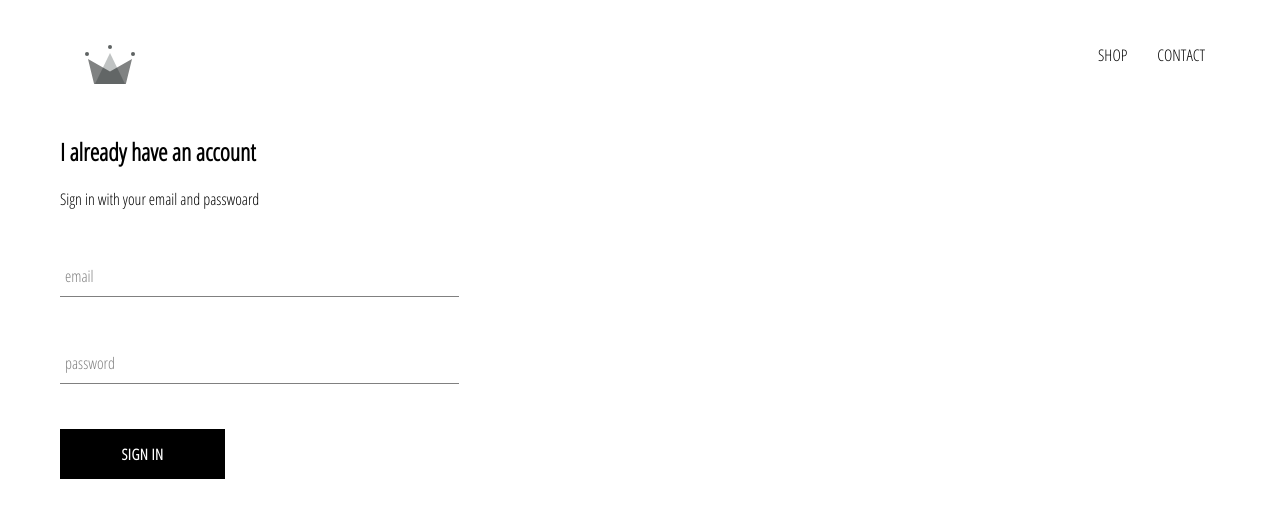
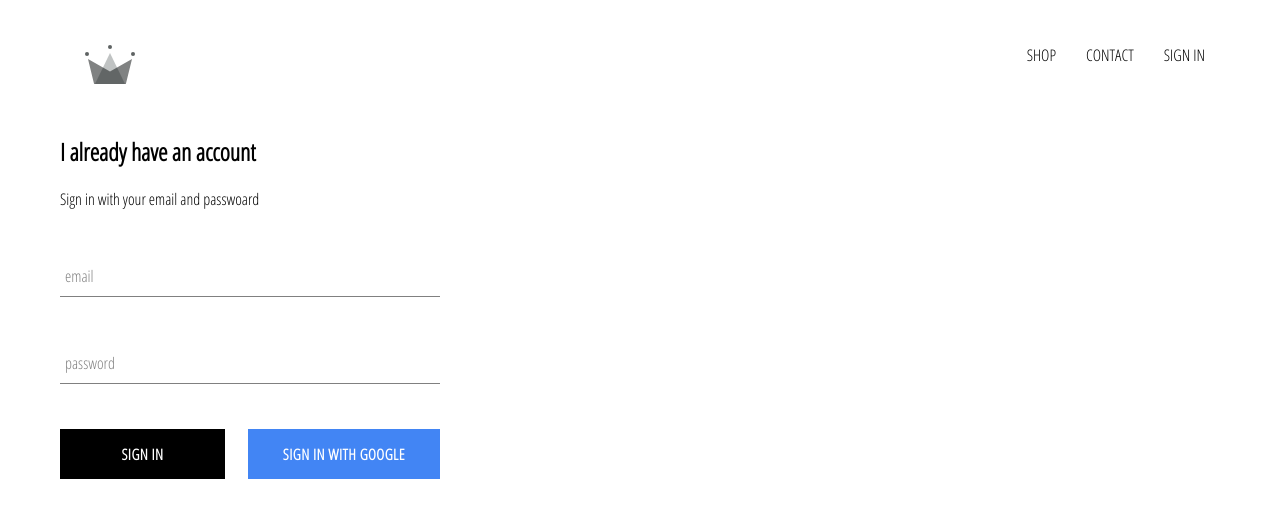
Before and after one commit to JimHui12/crown-clothing, a React (Create React App) app: page /signin in a window 1280 px wide. Shown: the top 518 px of the page. Built offline with nearby package versions, Linux system fonts and the light colour scheme; no server answers.

Commit message:
integrated firebase into application, created sign in in page with sign in component and sign into Google

```diff
--- a/package.json
+++ b/package.json
@@ -6,6 +6,7 @@
     "@testing-library/jest-dom": "^4.2.4",
     "@testing-library/react": "^9.5.0",
     "@testing-library/user-event": "^7.2.1",
+    "firebase": "^7.20.0",
     "node-sass": "^4.14.1",
     "react": "^16.13.1",
     "react-dom": "^16.13.1",
--- a/src/App.css
+++ b/src/App.css
@@ -7,3 +7,7 @@
     text-decoration: none;
     color: black;
 }
+
+* {
+    box-sizing: border-box;
+}
--- a/src/App.js
+++ b/src/App.js
@@ -6,18 +6,43 @@
 import ShopPage from './pages/shop/shop.component';
 import Header from './components/header/header.component';
 import SignInAndSignUpPage from './pages/sign-in-and-sign-up/sign-in-and-sign-up.component';
+import { auth } from './firebase/firebase.utils';
 
-function App() {
+class App extends React.Component {
+  constructor() {
+    super();
+
+    this.state = {
+      currentUser: null
+    };
+  }
+
+  unsubscriberFromAuth = null;
+
+  componentDidMount() {
+    this.unsubscriberFromAuth = auth.onAuthStateChanged(user => {
+      this.setState({ currentUser: user });
+
+    });
+  }
+
+  componentWillUnmount() {
+    this.unsubscriberFromAuth();
+  }
+
+  render() {
     return (
       <div>
-      <Header />
+        <Header currentUser={this.state.currentUser} />
         <Switch >
           <Route exact path='/' exact component={HomePage} />
           <Route path='/shop' component={ShopPage} />
           <Route path="/signin" component={SignInAndSignUpPage} />
         </Switch>
       </div>
-  );
+    )
+  }
+
 }
 
 export default App;
--- a/src/components/custom-button/custom-button.component.jsx
+++ b/src/components/custom-button/custom-button.component.jsx
@@ -1,8 +1,8 @@
 import React from 'react';
 import './custom-button.styles.scss';
 
-const CustomButton = ({ children, ...otherProps }) => (
-    <button className="custom-button" {...otherProps}>
+const CustomButton = ({ children, isGoogleSignIn, ...otherProps }) => (
+    <button className={`${isGoogleSignIn ? 'google-sign-in': ''} custom-button`} {...otherProps}>
         {children}
     </button>
 );
--- a/src/components/custom-button/custom-button.styles.scss
+++ b/src/components/custom-button/custom-button.styles.scss
@@ -19,4 +19,14 @@
     color: black;
     border: 1px solid black;
   }
+
+  &.google-sign-in {
+    background-color: #4285f4;
+    color: white;
+
+    &:hover {
+      background-color: #357ae8;
+      border: none;
+    }
+  }
 }
--- a/src/components/header/header.component.jsx
+++ b/src/components/header/header.component.jsx
@@ -1,9 +1,10 @@
 import React from 'react';
 import { Link } from 'react-router-dom';
+import { auth } from '../../firebase/firebase.utils';
 import { ReactComponent as Logo } from '../../assets/crown.svg';
 import './header.styles.scss';
 
-const Header = () => (
+const Header = ({ currentUser }) => (
     <div className="header">
         <Link className="logo-container" to="/">
             <Logo className="logo"/>
@@ -15,6 +16,14 @@
             <Link className="option" to="/shop">
                 CONTACT
             </Link>
+            {
+                currentUser ?
+                <div className="option" onClick={() => auth.signOut()}>SIGN OUT</div>
+                :
+                <Link className="option" to="/signin">
+                    SIGN IN
+                </Link>
+            }
         </div>
     </div>
 )
--- a/src/components/header/header.styles.scss
+++ b/src/components/header/header.styles.scss
@@ -20,6 +20,7 @@
 
     .option {
       padding: 10px 15px;
+      cursor: pointer;
     }
   }
 }
--- a/src/components/sign-in/sign-in.component.jsx
+++ b/src/components/sign-in/sign-in.component.jsx
@@ -1,6 +1,7 @@
 import React from 'react';
 import FormInput from '../form-input/form-input.component';
 import CustomButton from '../custom-button/custom-button.component';
+import { signInWithGoogle } from '../../firebase/firebase.utils';
 import './sign-in.styles.scss';
 
 class SignIn extends React.Component {
@@ -49,7 +50,12 @@
                         required
                     />
 
-                    <CustomButton type="submit"> Sign In </CustomButton>
+                    <div className="buttons">
+                        <CustomButton type="submit"> Sign In </CustomButton>
+                        <CustomButton onClick={signInWithGoogle} isGoogleSignIn>
+                        Sign In With Google
+                        </CustomButton>
+                    </div>
                 </form>
             </div>
         )
--- a/src/components/sign-in/sign-in.styles.scss
+++ b/src/components/sign-in/sign-in.styles.scss
@@ -1,9 +1,14 @@
 .sign-in {
-    width: 30vw;
+    width: 380px;
     display: flex;
     flex-direction: column;
 
     .title {
         margin: 10px 0;
     }
+
+    .buttons {
+        display: flex;
+        justify-content: space-between;
+    }
 }
--- /dev/null
+++ b/src/firebase/firebase.utils.js
@@ -0,0 +1,25 @@
+import firebase from 'firebase/app';
+import 'firebase/firestore';
+import 'firebase/auth';
+
+const config = {
+    apiKey: "AIzaSyAceWZXRVQGSOT5QslIl4oR9fRtQ8XODgY",
+    authDomain: "crown-db-e0e73.firebaseapp.com",
+    databaseURL: "https://crown-db-e0e73.firebaseio.com",
+    projectId: "crown-db-e0e73",
+    storageBucket: "crown-db-e0e73.appspot.com",
+    messagingSenderId: "864525089514",
+    appId: "1:864525089514:web:b9b45f985c8d42081b7593",
+    measurementId: "G-VXRHDDYCBK"
+};
+
+firebase.initializeApp(config);
+
+export const auth = firebase.auth();
+export const firestore = firebase.firestore();
+
+const provider = new firebase.auth.GoogleAuthProvider();
+provider.setCustomParameters({ prompt: 'select_account' });
+export const signInWithGoogle = () => auth.signInWithPopup(provider);
+
+export default firebase;
```
Also changed, not shown: 1 other file (tests, documents, lock files or other folders). Lines whose indentation alone changed are shown as unchanged.
